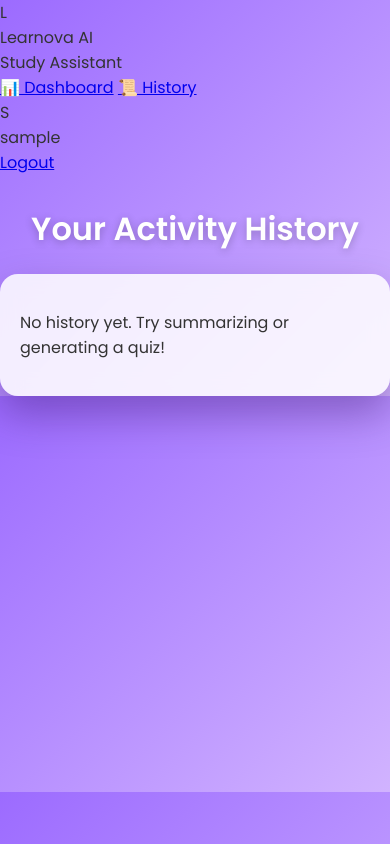
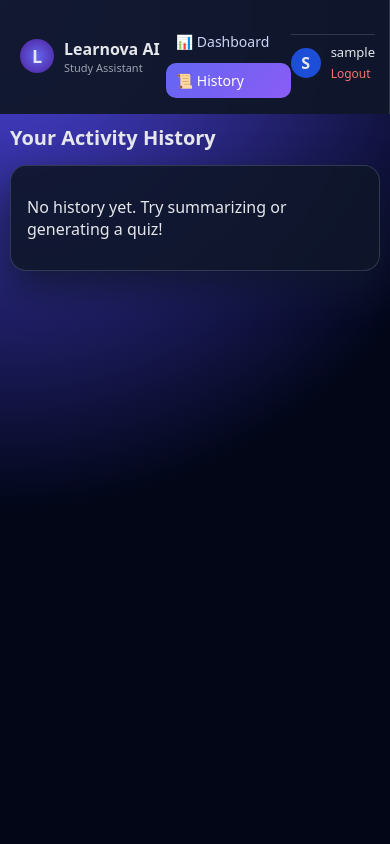
Before and after one commit to lasamailwb-source/learnova-ai, a Flask app: page /history in a window 390 px wide. Run offline with Flask 3, Linux system fonts and the light colour scheme; the visitor is signed in with stand-in values (Sample User, id 1).

Commit message:
Update style.css

```diff
--- a/static/style.css
+++ b/static/style.css
@@ -1,99 +1,383 @@
-/* Learnova AI Assistant - Purple Theme */
-
-@import url("https://fonts.googleapis.com/css2?family=Poppins:wght@400;600&display=swap");
+/* Global */
+* {
+  box-sizing: border-box;
+}
 
 body {
-  background: linear-gradient(135deg, #9c6bff, #d1b3ff);
-  font-family: "Poppins", sans-serif;
   margin: 0;
-  padding: 0;
-  color: #333;
+  font-family: system-ui, -apple-system, BlinkMacSystemFont, "Segoe UI", sans-serif;
 }
 
-h1 {
-  text-align: center;
-  margin-top: 30px;
-  color: #fff;
-  text-shadow: 0 2px 8px rgba(0,0,0,0.24);
-  font-size: 32px;
+/* ---------- Auth pages (login/register) ---------- */
+.auth-body {
+  min-height: 100vh;
+  background: radial-gradient(circle at top left, #4f46e5, #020617);
+  display: flex;
+  align-items: center;
+  justify-content: center;
+  color: #e5e7eb;
 }
 
-.container {
-  max-width: 1100px;
-  margin: 30px auto 40px;
-  display: grid;
-  grid-template-columns: 1fr 1fr;
-  gap: 22px;
-  padding: 0 16px;
+.auth-container {
+  max-width: 420px;
+  width: 100%;
+  padding: 16px;
 }
 
+.auth-card {
+  background: rgba(15, 23, 42, 0.9);
+  border-radius: 16px;
+  padding: 24px 24px 28px;
+  box-shadow: 0 20px 45px rgba(15, 23, 42, 0.8);
+  border: 1px solid rgba(148, 163, 184, 0.2);
+}
+
+.app-title {
+  text-align: center;
+  font-size: 24px;
+  margin: 0 0 8px;
+}
+
+.auth-title {
+  text-align: center;
+  font-size: 20px;
+  margin: 4px 0;
+}
+
+.auth-subtitle {
+  text-align: center;
+  font-size: 13px;
+  color: #9ca3af;
+  margin-bottom: 16px;
+}
+
+.auth-error {
+  background: rgba(239, 68, 68, 0.15);
+  border: 1px solid rgba(248, 113, 113, 0.6);
+  color: #fecaca;
+  padding: 8px 10px;
+  border-radius: 8px;
+  font-size: 13px;
+  margin-bottom: 10px;
+}
+
+.auth-form label {
+  display: block;
+  font-size: 13px;
+  margin-top: 8px;
+  margin-bottom: 4px;
+  color: #e5e7eb;
+}
+
+.auth-form input {
+  width: 100%;
+  padding: 8px 10px;
+  border-radius: 8px;
+  border: 1px solid #4b5563;
+  background: #020617;
+  color: #e5e7eb;
+  font-size: 14px;
+}
+
+.auth-form input:focus {
+  outline: none;
+  border-color: #6366f1;
+  box-shadow: 0 0 0 1px rgba(129, 140, 248, 0.5);
+}
+
+.primary-btn {
+  margin-top: 14px;
+  width: 100%;
+  padding: 9px 0;
+  border-radius: 999px;
+  border: none;
+  background: linear-gradient(135deg, #6366f1, #8b5cf6);
+  color: white;
+  font-weight: 600;
+  cursor: pointer;
+  font-size: 14px;
+}
+
+.primary-btn:hover {
+  opacity: 0.95;
+}
+
+.auth-footer {
+  text-align: center;
+  margin-top: 14px;
+  font-size: 13px;
+  color: #9ca3af;
+}
+
+.auth-footer a {
+  color: #a5b4fc;
+  text-decoration: none;
+}
+
+/* ---------- App Layout ---------- */
+.app-body {
+  min-height: 100vh;
+  background: radial-gradient(circle at top left, #4f46e5 0, #020617 55%);
+  color: #e5e7eb;
+}
+
+.layout {
+  display: flex;
+  min-height: 100vh;
+}
+
+/* Sidebar */
+.sidebar {
+  width: 240px;
+  background: rgba(15, 23, 42, 0.95);
+  border-right: 1px solid rgba(148, 163, 184, 0.25);
+  display: flex;
+  flex-direction: column;
+  padding: 14px 14px 12px;
+}
+
+.sidebar-header {
+  display: flex;
+  align-items: center;
+  gap: 10px;
+  padding: 10px 6px 14px;
+}
+
+.logo-circle {
+  width: 34px;
+  height: 34px;
+  border-radius: 999px;
+  display: flex;
+  align-items: center;
+  justify-content: center;
+  background: radial-gradient(circle, #6366f1, #4c1d95);
+  font-weight: 700;
+  font-size: 18px;
+}
+
+.logo-text {
+  display: flex;
+  flex-direction: column;
+}
+
+.logo-title {
+  font-size: 16px;
+  font-weight: 600;
+}
+
+.logo-subtitle {
+  font-size: 11px;
+  color: #9ca3af;
+}
+
+/* Nav */
+.nav-menu {
+  margin-top: 10px;
+  flex-grow: 1;
+}
+
+.nav-item {
+  display: block;
+  padding: 8px 10px;
+  border-radius: 10px;
+  color: #cbd5f5;
+  font-size: 14px;
+  text-decoration: none;
+  margin-bottom: 4px;
+}
+
+.nav-item:hover {
+  background: rgba(55, 65, 81, 0.9);
+}
+
+.nav-item.active {
+  background: linear-gradient(135deg, #6366f1, #8b5cf6);
+  color: white;
+}
+
+/* Sidebar footer */
+.sidebar-footer {
+  padding-top: 8px;
+  border-top: 1px solid rgba(55, 65, 81, 0.8);
+}
+
+.user-info {
+  display: flex;
+  align-items: center;
+  gap: 10px;
+}
+
+.user-avatar {
+  width: 30px;
+  height: 30px;
+  border-radius: 999px;
+  background: #1d4ed8;
+  display: flex;
+  align-items: center;
+  justify-content: center;
+  font-weight: 700;
+}
+
+.user-name {
+  font-size: 13px;
+}
+
+.logout-link {
+  font-size: 12px;
+  color: #f97373;
+  text-decoration: none;
+}
+
+/* Main content */
+.main-content {
+  flex-grow: 1;
+  padding: 14px 18px 20px;
+}
+
+/* Topbar */
+.topbar {
+  display: flex;
+  align-items: center;
+  justify-content: space-between;
+  margin-bottom: 14px;
+}
+
+.topbar-title {
+  font-size: 20px;
+  margin: 0;
+}
+
+.topbar-welcome {
+  font-size: 13px;
+  color: #9ca3af;
+}
+
+/* Content grid */
+.content-grid {
+  display: grid;
+  grid-template-columns: 1.05fr 1.15fr;
+  gap: 16px;
+}
+
+/* Cards */
 .card {
-  background: rgba(255,255,255,0.85);
-  padding: 20px;
-  border-radius: 18px;
-  box-shadow: 0 18px 40px rgba(45,9,90,0.35);
-  backdrop-filter: blur(10px);
+  background: rgba(15, 23, 42, 0.9);
+  border-radius: 16px;
+  padding: 14px 16px;
+  border: 1px solid rgba(148, 163, 184, 0.25);
+  box-shadow: 0 18px 40px rgba(15, 23, 42, 0.8);
 }
 
 .card h2 {
   margin-top: 0;
-  font-size: 20px;
-  color: #4b0082;
+  margin-bottom: 8px;
+  font-size: 16px;
 }
 
+/* Textarea */
 #textInput {
   width: 100%;
-  min-height: 150px;
-  padding: 12px;
+  min-height: 140px;
+  padding: 10px;
   border-radius: 10px;
-  border: 1px solid rgba(150,130,255,0.5);
+  border: 1px solid #4b5563;
+  background: #020617;
+  color: #e5e7eb;
   font-size: 14px;
-  background: rgba(255,255,255,0.95);
+  resize: vertical;
 }
 
-button {
-  display: inline-block;
-  margin-top: 10px;
-  padding: 8px 18px;
+#textInput:focus {
+  outline: none;
+  border-color: #6366f1;
+}
+
+/* File input */
+input[type="file"] {
+  margin: 8px 0 8px;
+  font-size: 12px;
+  color: #e5e7eb;
+}
+
+/* Buttons */
+.secondary-btn {
+  padding: 6px 12px;
   border-radius: 999px;
   border: none;
+  background: rgba(31, 41, 55, 0.9);
+  color: #e5e7eb;
+  font-size: 13px;
   cursor: pointer;
-  font-weight: 600;
-  font-size: 14px;
-  color: #fff;
-  background: linear-gradient(135deg, #7c4dff, #b388ff);
 }
 
-button:hover {
-  opacity: 0.9;
+.secondary-btn:hover {
+  background: rgba(55, 65, 81, 0.95);
 }
 
-.secondary-btn {
-  background: #fff;
-  color: #5b21b6;
-  border-radius: 6px;
-  padding: 6px 12px;
+/* Input actions (mic) */
+.input-actions {
+  margin-top: 6px;
+  margin-bottom: 4px;
 }
 
+/* Summary & output boxes */
 .summary-box,
 .output-box {
-  background: rgba(255,255,255,0.75);
-  padding: 14px;
+  background: rgba(15, 23, 42, 0.95);
   border-radius: 10px;
+  padding: 10px;
   min-height: 40px;
-  font-size: 15px;
+  max-height: 220px;
   overflow-y: auto;
+  border: 1px solid rgba(55, 65, 81, 0.8);
+  font-size: 14px;
 }
 
+/* Summary actions */
 .summary-actions {
-  margin: 10px 0;
   display: flex;
-  gap: 10px;
+  gap: 8px;
+  margin: 8px 0 10px;
 }
 
-footer {
-  text-align: center;
-  color: #fff;
-  margin-top: 40px;
-  font-size: 14px;
+/* History table */
+.history-table {
+  width: 100%;
+  border-collapse: collapse;
+  font-size: 13px;
 }
+
+.history-table th,
+.history-table td {
+  border-bottom: 1px solid rgba(55, 65, 81, 0.8);
+  padding: 6px 8px;
+  text-align: left;
+}
+
+.history-table th {
+  background: rgba(30, 64, 175, 0.25);
+  font-weight: 600;
+}
+
+.history-table tr:hover td {
+  background: rgba(31, 41, 55, 0.8);
+}
+
+/* Simple responsive tweak */
+@media (max-width: 900px) {
+  .layout {
+    flex-direction: column;
+  }
+  .sidebar {
+    width: 100%;
+    flex-direction: row;
+    align-items: center;
+    justify-content: space-between;
+  }
+  .main-content {
+    padding: 10px;
+  }
+  .content-grid {
+    grid-template-columns: 1fr;
+  }
+}
```
